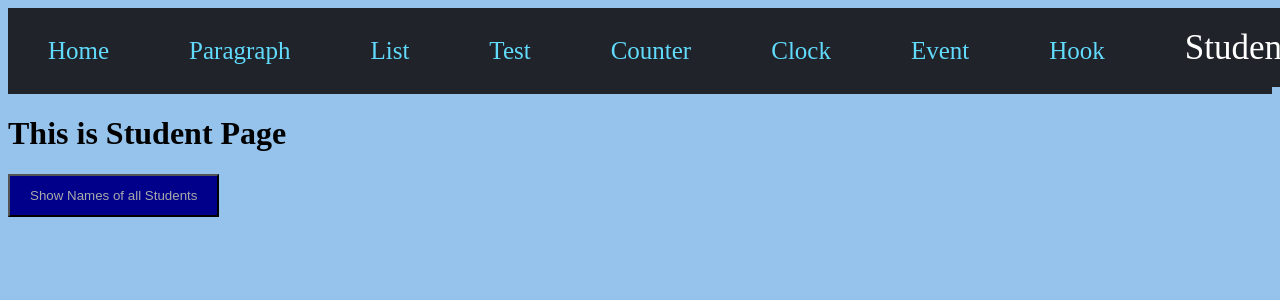
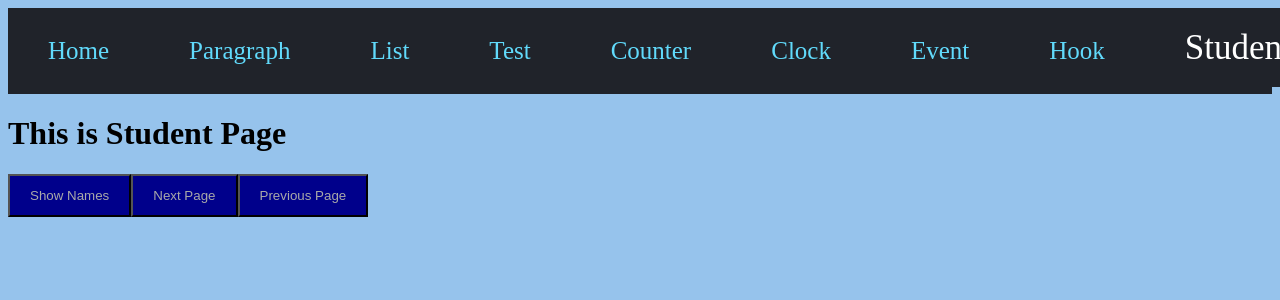
Before and after one commit to Debdeep-Goswami/demo-react-app, a React (Create React App) app: page /student in a window 1280 px wide. Shown: the top 300 px of the page. Built offline with nearby package versions, Linux system fonts and the light colour scheme.

Commit message:
Next Previous Button Added without function

```diff
--- a/src/Components/Student.jsx
+++ b/src/Components/Student.jsx
@@ -14,6 +14,16 @@ export default function Student() {
 
     var page=1;
     var offSet=5;
+
+
+
+    function nextPage(){
+        alert("Next page clicked");
+    }
+
+    function previousPage(){
+        alert("Previous page clicked");
+    }
 
     // Using Fetch Function
     const fetchData = async () =>{
@@ -74,7 +84,9 @@ export default function Student() {
                 <button onClick={()=> history.goBack()}>Go Back</button>
             </>
             :<>
-            <button onClick={fetchData}>Show Names of all Students</button>
+            <button onClick={fetchData}>Show Names</button>
+            <button onClick={nextPage}>Next Page</button>
+            <button onClick={previousPage}>Previous Page</button>
             {state.map(function(val){
             return(
             <>
```
